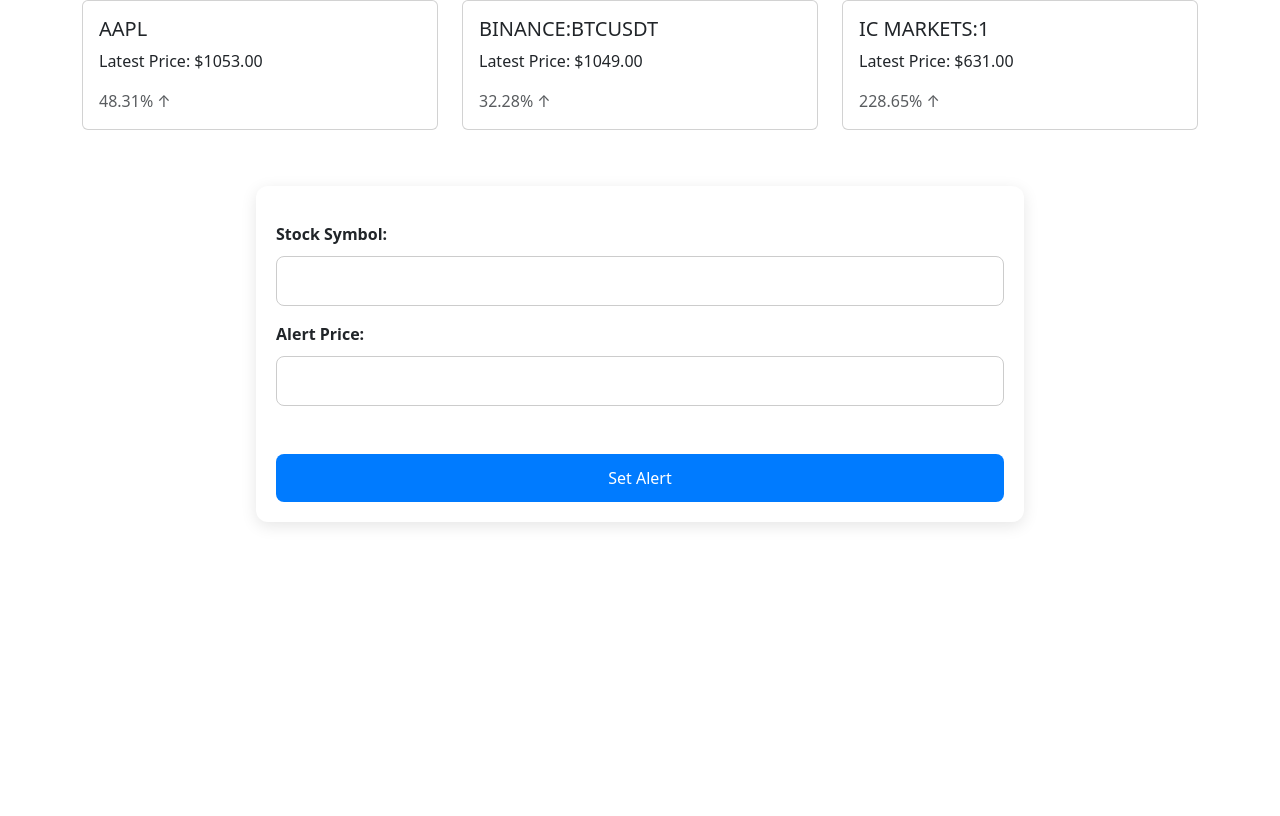
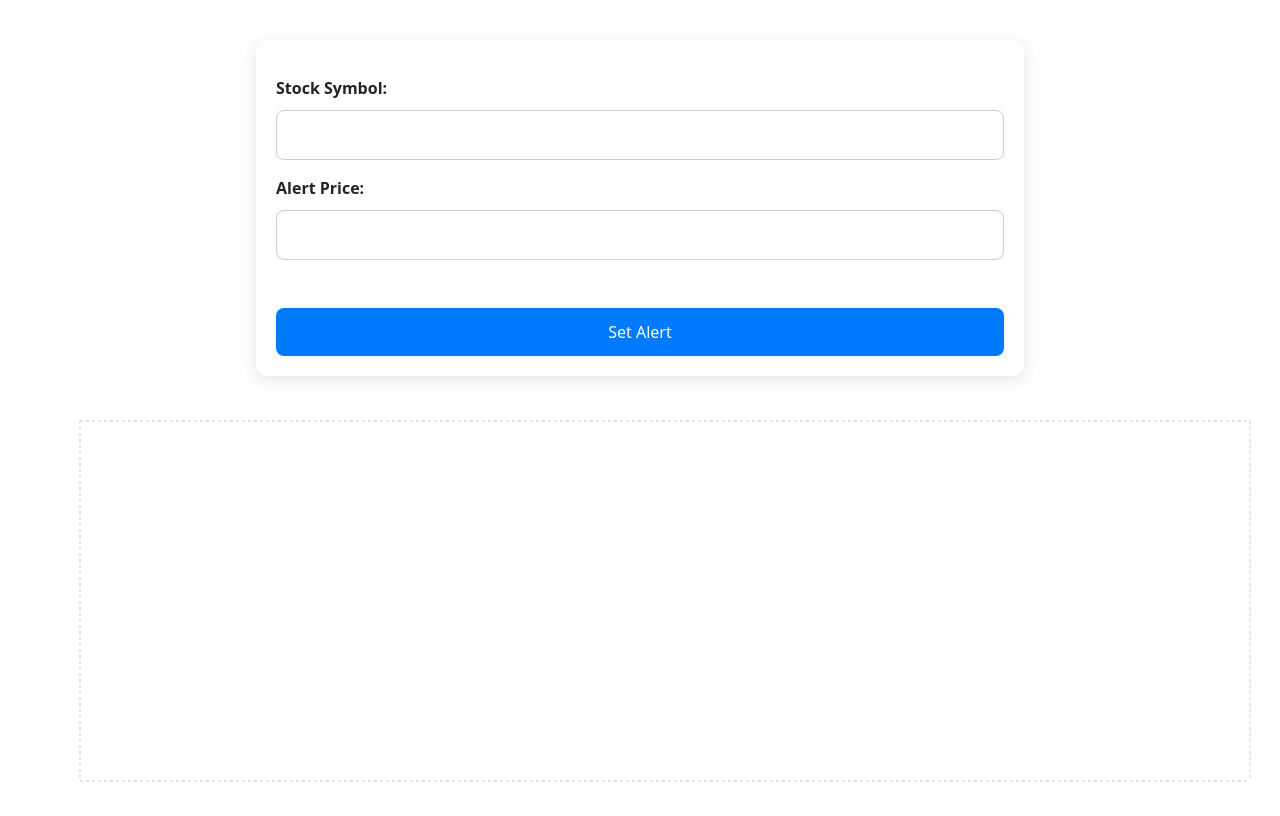
Before and after one commit to Peamolon/StockApi, a React (Create React App) app: page / in a window 1280 px wide. Built offline with nearby package versions, Linux system fonts and the light colour scheme.

Commit message:
Add trade grapht to dashboard

```diff
--- a/src/components/StockDashboard.tsx
+++ b/src/components/StockDashboard.tsx
@@ -3,9 +3,10 @@
 import TopCards from './TopCards/TopCards';
 import useWebSocket from '../hooks/useWebSocket';
 import { StockInfo } from '../models/StockInfo';
+import StockGraph from './StockGraph';
 
 const StockDashboard: React.FC = () => {
-  const [selectedStocks, setSelectedStocks] = useState<string[]>(['AAPL', 'BINANCE:BTCUSDT', 'IC MARKETS:1']);
+  const [selectedStocks, setSelectedStocks] = useState<string[]>([]);
   const [alertPrice, setAlertPrice] = useState<number>(0);
   const stocks = useWebSocket(selectedStocks);
 
@@ -16,14 +17,11 @@
     });
   };
 
-  const handleAlertSet = (price: number) => {
-    setAlertPrice(price);
-  };
-
   return (
     <div>
-      <TopCards stocks={stocks} />
-      <LeftForm onStockSelect={handleStockSelect} onAlertSet={handleAlertSet} />
+      <TopCards stocks={stocks} alertPrice={alertPrice} />
+      <LeftForm onStockSelect={handleStockSelect} onAlertSet={setAlertPrice} />
+      <StockGraph stocks={stocks} />
     </div>
   );
 }
```
